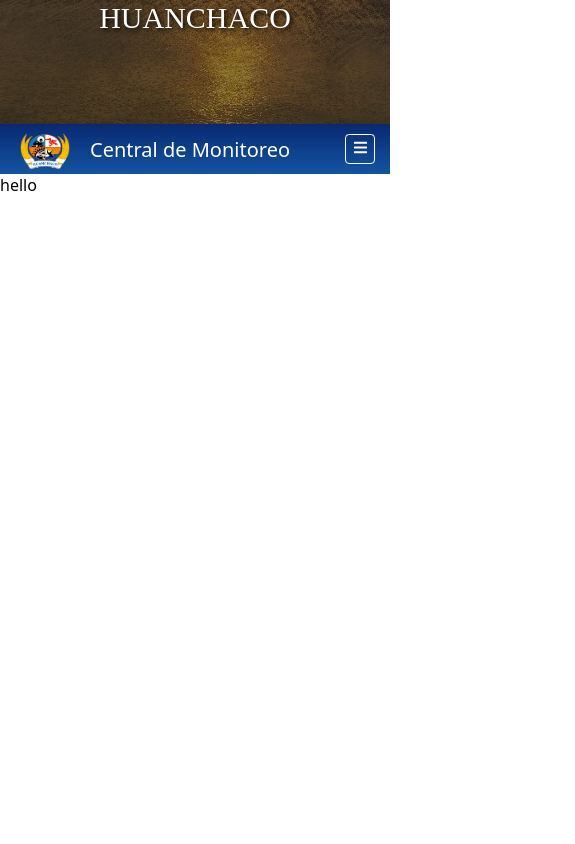
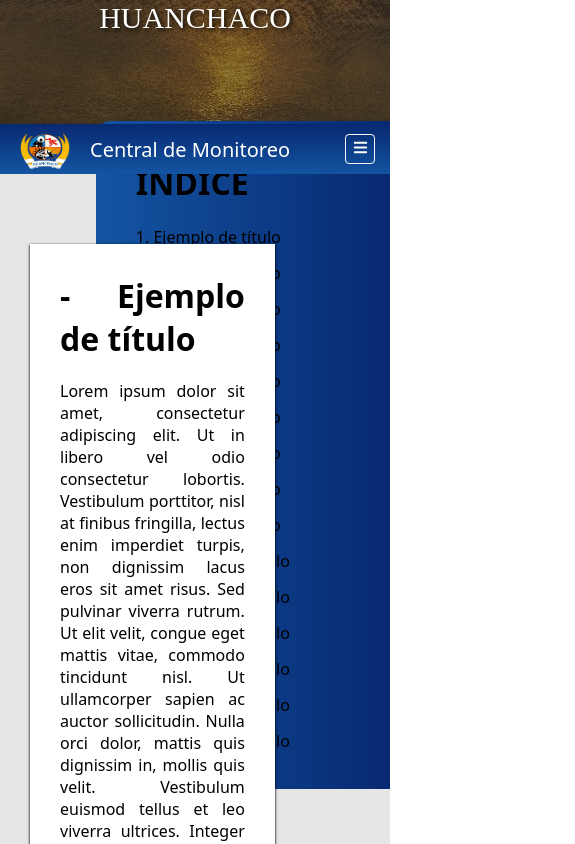
Before and after one commit to anndev75/huanchaco_website, a React (Vite) app: page / in a window 390 px wide. Shown: the part 720-1564 px from the top of the page, 575 px wide, since content can reach past the window. Built offline with nearby package versions, Linux system fonts and the light colour scheme.

Commit message:
fix more bugs from responsive, and adding content template for news. Plus, a dinamic sidebar [index]

```diff
--- a/src/components/content.jsx
+++ b/src/components/content.jsx
@@ -1,13 +1,51 @@
-import  style from './content.module.css'
+import style from './content.module.css'
+import Article from './for_content/article'
+import Nav_Aside from './for_content/aside_nav'
+
+const example = {
+    title : 'Ejemplo de título',
+    p1 : 'Lorem ipsum dolor sit amet, consectetur adipiscing elit. Ut in libero vel odio consectetur lobortis. Vestibulum porttitor, nisl at finibus fringilla, lectus enim imperdiet turpis, non dignissim lacus eros sit amet risus. Sed pulvinar viverra rutrum. Ut elit velit, congue eget mattis vitae, commodo tincidunt nisl. Ut ullamcorper sapien ac auctor sollicitudin. Nulla orci dolor, mattis quis dignissim in, mollis quis velit. Vestibulum euismod tellus et leo viverra ultrices. Integer interdum, dui elementum finibus tristique, sapien orci mattis lectus, eget molestie nisi velit vel augue. Vivamus vulputate hendrerit mollis. Interdum et malesuada fames ac ante ipsum primis in faucibus. Duis feugiat ac purus sit amet tristique. Ut vitae odio gravida, lacinia augue ut, pretium metus.\nNulla porttitor suscipit ante a pretium. Praesent hendrerit, tortor eget commodo aliquet, lectus nunc hendrerit ligula, sed venenatis libero leo vel sem. ',
+    p2 : 'Lorem ipsum dolor sit amet, consectetur adipiscing elit. Ut in libero vel odio consectetur lobortis. Vestibulum porttitor, nisl at finibus fringilla, lectus enim imperdiet turpis, non dignissim lacus eros sit amet risus. Sed pulvinar viverra rutrum. Ut elit velit, congue eget mattis vitae, commodo tincidunt nisl. Ut ullamcorper sapien ac auctor sollicitudin. Nulla orci dolor, mattis quis dignissim in, mollis quis velit. Vestibulum euismod tellus et leo viverra ultrices. Integer interdum, dui elementum finibus tristique, sapien orci mattis lectus, eget molestie nisi velit vel augue. Vivamus vulputate hendrerit mollis. Interdum et malesuada fames ac ante ipsum primis in faucibus. Duis feugiat ac purus sit amet tristique. Ut vitae odio gravida, lacinia augue ut, pretium metus.\nNulla porttitor suscipit ante a pretium. Praesent hendrerit, tortor eget commodo aliquet, lectus nunc hendrerit ligula, sed venenatis libero leo vel sem. ',
+    img1: 'https://cloudfront-us-east-1.images.arcpublishing.com/infobae/EA5E2RIHNVCGTNWMJBDZO5CHT4.jpg',
+    img2: 'https://www.huillcaexpedition.com/images/blog/relajacion-costera-en-el-balneario-de-huanchaco-1685563257.jpg',
+    link: 'https://www.google.com'
+}
 
 
-function content(){
+
+function Content(){
+    const cantidad = 15;
+    const articulos = Array.from({length: cantidad}, ()=> example);
+
+    // En cada campo solo incluir el texto, href o src");
+    // structure: [a,r,r,a,y]
+    //  types to sort: 'title', 'p1', 'p2', 'img1', 'img2', 'link'
     return (
         <div className={style.main}>
-            hello
+            <div className={style.body}>
+
+                    <Nav_Aside
+                    list = {cantidad}
+                    titulos= {example.title}
+                    />
+                {/* Función provisional para imprimir articulos sin servidor*/}
+                {articulos.map((article, index) => (
+                    <Article
+                        id={`articulo_${index}`}
+                        key={index}
+                        title={article.title}
+                        p1={article.p1}
+                        p2={article.p2}
+                        img1={article.img1}
+                        img2={article.img2}
+                        link={article.link}
+                        structure={['title', 'p1', 'img1', 'p2', 'img2', 'link']}
+                    />
+                ))}
+            </div>
         </div>
     )
 
 }
 
-export default content;
+export default Content;
--- a/src/components/content.module.css
+++ b/src/components/content.module.css
@@ -1,3 +1,14 @@
 .main{
-    height: 1000px;
+    min-height: 1000px;
+    background-color: #e6e6e6;
+    padding: 70px 0px 70px 30px;
+
 }
+.body{
+    display: grid;
+    grid-template-columns: auto 300px;
+    row-gap: 40px;
+    grid-template-areas:
+    "content sidebar";
+
+}
--- /dev/null
+++ b/src/components/for_content/article.jsx
@@ -0,0 +1,41 @@
+import style from './article.module.css';
+import { BsArrowUpRight } from "react-icons/bs";
+
+function Main({ title, p1, p2, img1, img2, link, structure, id}) {
+
+    return (
+        <div className={style.main} id={id}> {/* Este ID es importante para manejar la barra lateral*/}
+            {structure.map((element, index) => {
+                switch (element) {
+                    case 'title':
+                        return <h1 key={index} className={style.title}>- {title}</h1>;
+                    case 'p1':
+                        return <p key={index} className={style.paragraph1}>{p1}</p>;
+                    case 'p2':
+                        return <p key={index} className={style.paragraph2}>{p2}</p>;
+                    case 'img1':
+                        return <img key={index} src={img1} alt="Imagen tipo 1" className={style.image1} />;
+                    case 'img2':
+                        return <img key={index} src={img2} alt="Imagen tipo 2" className={style.image2} />;
+                    case 'link':
+                        return (
+                            <a
+                                key={index}
+                                href={link}
+                                target="_blank"
+                                rel="noopener noreferrer"
+                                className={style.link}
+                            >
+                                Ver más <BsArrowUpRight  className={style.link_icon} />
+                            </a>
+                        );
+                    default:
+                        console.error(`Elemento desconocido: ${element}`);
+                        return null;
+                }
+            })}
+        </div>
+    );
+}
+
+export default Main;
--- /dev/null
+++ b/src/components/for_content/article.module.css
@@ -0,0 +1,59 @@
+.main{
+    /*for father grid display*/
+    position: relative;
+    grid-column: 1;
+    display: grid;
+    grid-template-columns: 35% 65%;
+    max-width: 900px;
+    background-color: white;
+    box-shadow: 0 1px 3px #000000b6, 0 1px 2px #000000ce;
+    padding: 30px;
+    margin: auto;
+    text-align: justify;
+
+    .title{
+        grid-column: span 2;
+        margin-bottom: 20px;
+    }
+    .paragraph1{
+        grid-column: span 2;
+        margin-bottom: 30px;
+    }
+    .image1{
+        grid-column: span 2;
+        display: block;
+        width: 750px;
+        margin: auto;
+        max-width: 100%;
+        margin-bottom: 50px;
+    }
+    .image2{
+        margin: auto;
+        grid-column: 2;
+        width: 90%;
+    }
+    .paragraph2{
+        grid-column: 1;
+    }
+    .link{
+        margin-top: 30px;
+        padding: 0 30px;
+        grid-column: 2; /* Coloca el elemento en la última fila */
+        justify-self: end;
+        text-decoration: none;
+        color: black;
+        font-weight: bold;
+    }
+    .link:hover{
+        transform: scale(1.1);
+        text-decoration: underline;
+        transition: ease-out 0.2s;
+    }
+}
+.main::before {
+    content: '';
+    display: block;
+    height: 80px; /* mismo alto que tu navbar */
+    margin-top: -80px;
+    visibility: hidden;
+}
--- /dev/null
+++ b/src/components/for_content/aside_nav.jsx
@@ -0,0 +1,30 @@
+import style from './aside_nav.module.css'
+
+
+
+function Main({list, titulos}){
+    const articulos = Array.from({length: list}, ()=> titulos);
+
+
+    return(
+        <div className={style.main}>
+            <div className={style.styled_box}>
+                <h1>
+                    INDICE
+                </h1>
+                <ul>
+                    {articulos.map((article, index) => (
+                            <a href={`#articulo_${index}`}>
+                                <li>
+                                    {index+1}. {article}
+                                </li>
+                            </a>
+                        ))}
+                </ul>
+            </div>
+
+        </div>
+    )
+}
+
+export default Main;
--- /dev/null
+++ b/src/components/for_content/aside_nav.module.css
@@ -0,0 +1,53 @@
+:root{
+    --letra-color: #fff;
+    --color1: #082971;
+    --color2: #1354A2;
+    --tamaño-logo: 50px;
+}
+.main{
+    grid-area: sidebar; /* from father (grid-area)*/
+    margin: 25vh 0 auto auto;
+    position: sticky;
+    right: 0;
+    top: 50%;
+    transform: translateY(-50%);
+
+    .styled_box{
+        background-image: linear-gradient(to Left, var(--color1), var(--color2)) ;
+        border-radius: 15px 0 0 15px;
+        padding: 40px 100px 30px 40px;
+    }
+    h1{
+        margin-bottom: 15px;
+        color: rgb(0, 0, 0);
+    }
+    a{
+        list-style: none;
+        color: rgb(0, 0, 0);
+        text-decoration: none;
+
+    }
+    li{
+        padding: 7px 0;
+        font-size: 16px;
+        transition: all 0.1s;
+    }
+    li:hover{
+        transform: scale(1.2);
+        color: white;
+        transition: all 0.1s;
+    }
+    li:active{
+        text-shadow: 0 0 5px white;
+        transition: all 0.1s;
+
+    }
+}
+.styled_box:hover{
+    transform: scale(1.1);
+    transition: all 0.1s;
+    h1{
+
+        text-shadow: 0 0 6px white;
+    }
+}
--- a/src/components/main_header.module.css
+++ b/src/components/main_header.module.css
@@ -110,6 +110,7 @@
 .option2{
     padding: 10px 20px;
     color: var(--letra-color);
+    list-style: none;
 }
 .option2:hover{
     background-color: var(--color2);
--- a/src/index.css
+++ b/src/index.css
@@ -2,5 +2,7 @@
     padding: 0;
     margin: 0;
     font-family: 'Noto Sans';
-
 }
+html{
+    scroll-padding-top: 80px;
+}
```
Also changed, not shown: 1 other file (tests, documents, lock files or other folders).
